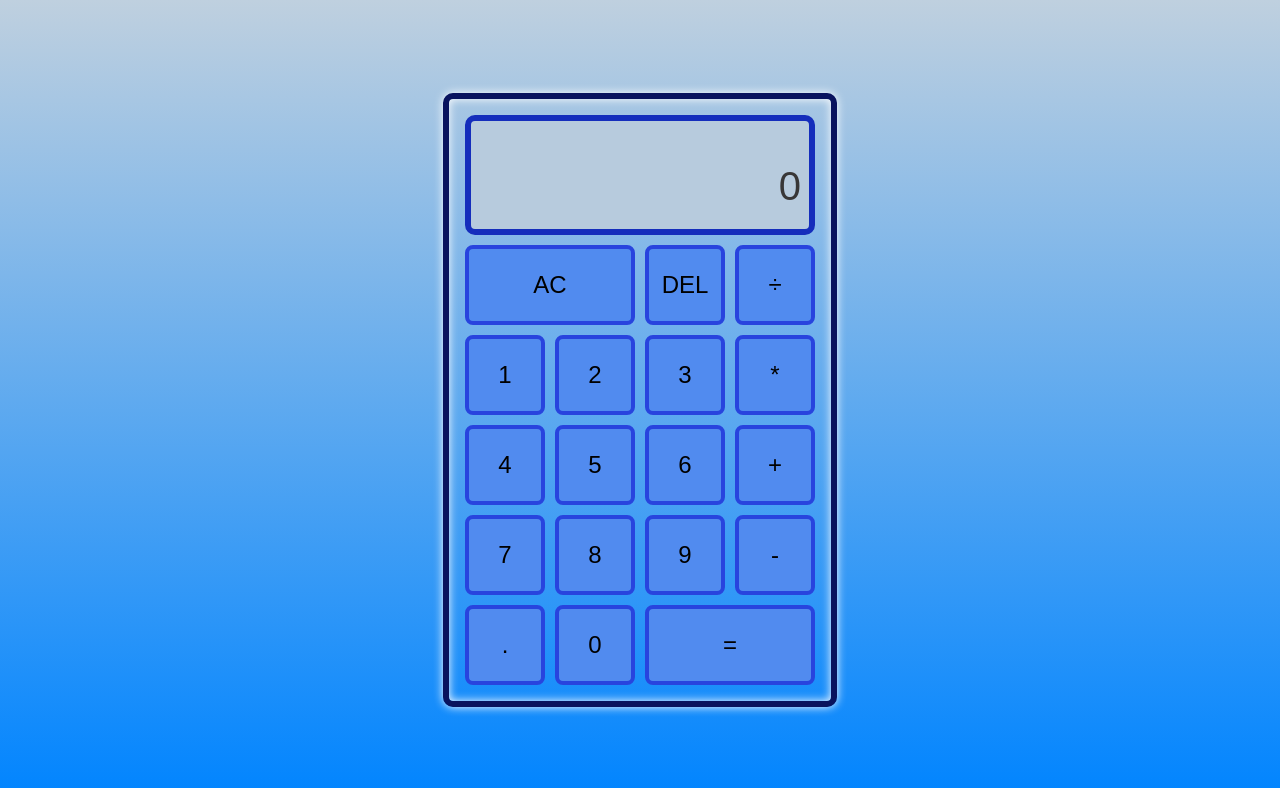
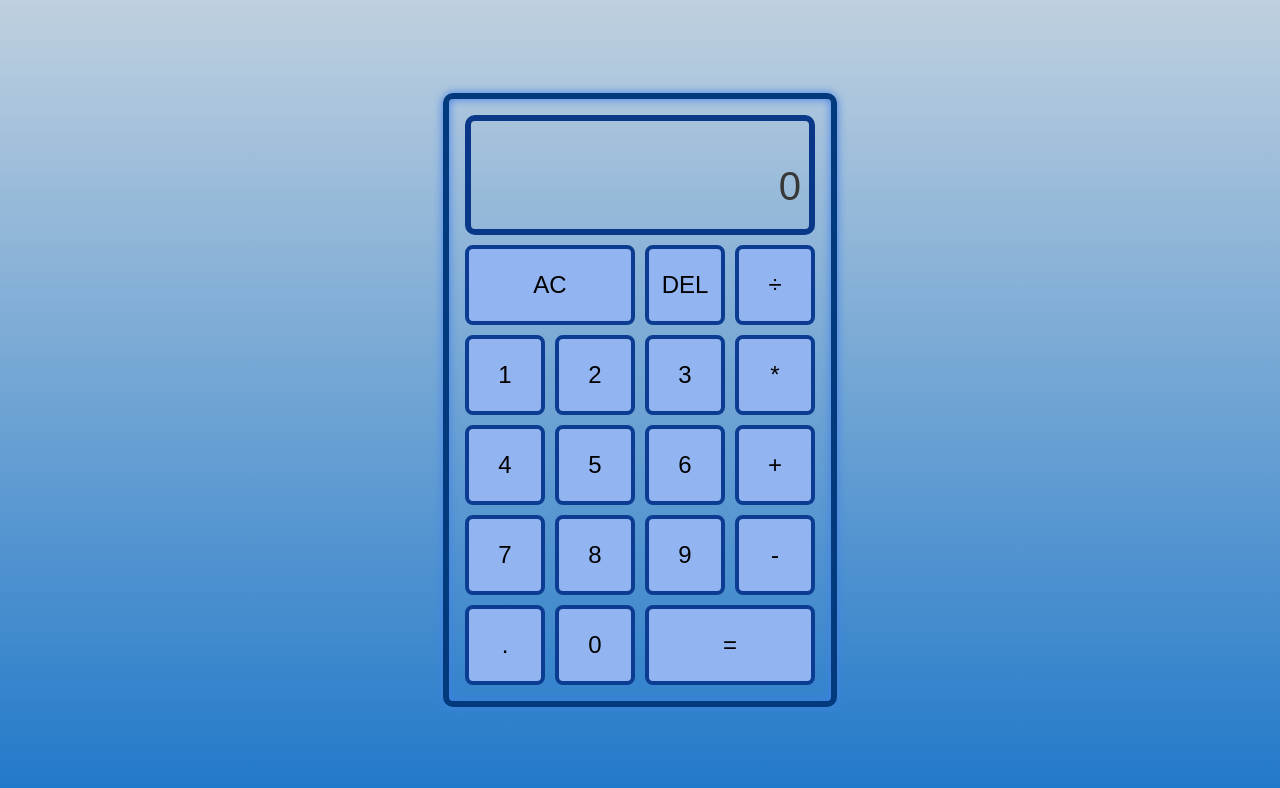
Before and after one commit to arifkhan-silicornya/Vanila_Js_calculator, a plain HTML site: page index.html in a window 1280 px wide. Drawn offline with Linux system fonts and the light colour scheme.

Commit message:
update color of calculator

```diff
--- a/styles.css
+++ b/styles.css
@@ -1,4 +1,6 @@
-*, *::before, *::after {
+*,
+*::before,
+*::after {
   box-sizing: border-box;
   font-family: Gotham Rounded, sans-serif;
   font-weight: normal;
@@ -7,7 +9,7 @@
 body {
   padding: 0;
   margin: 0;
-  background: linear-gradient(to bottom, #bfd0df, #0084ff);
+  background: linear-gradient(to bottom, #bfd0df, #2078c9);
 }
 
 .calculator-grid {
@@ -15,29 +17,29 @@ body {
   justify-content: center;
   align-content: center;
   min-height: 100vh;
-
 }
-.grid_in{
+.grid_in {
   display: grid;
   gap: 10px;
-  border: 6px solid #09135e;
-  border-radius:10px;
-  box-shadow: 0px 0px 10px #fff, inset 0px 0px 10px #fff;
+  border: 6px solid rgb(3 58 125);
+  border-radius: 10px;
+  box-shadow: 0px 0px 10px rgb(67, 128, 234),
+    inset 0px 0px 10px rgb(67, 128, 234);
   padding: 1rem;
   grid-template-columns: repeat(4, 80px);
   grid-template-rows: minmax(120px, auto) repeat(5, 80px);
-  -webkit-border-radius:10px;
-  -moz-border-radius:10px;
-  -ms-border-radius:10px;
-  -o-border-radius:10px;
+  -webkit-border-radius: 10px;
+  -moz-border-radius: 10px;
+  -ms-border-radius: 10px;
+  -o-border-radius: 10px;
 }
 
 .grid_in > button {
   cursor: pointer;
   font-size: 1.5rem;
   outline: none;
-  background-color: rgb(81, 139, 239);
-  border: 4px solid rgb(40, 68, 222)!important;
+  background-color: rgb(146 181 241);
+  border: 4px solid rgb(11 60 145) !important;
   border-radius: 8px;
   -webkit-border-radius: 8px;
   -moz-border-radius: 8px;
@@ -48,7 +50,7 @@ body {
 .grid_in > button:hover {
   color: rgb(211, 211, 211);
   background-color: rgb(67, 128, 234);
-  border: 4px solid rgb(28, 55, 208)!important;
+  border: 4px solid rgb(28, 55, 208) !important;
 }
 
 .span-two {
@@ -57,14 +59,14 @@ body {
 
 .output {
   grid-column: 1 / -1;
-  background-color: rgb(183, 203, 221);
+  background-color: 6px solid rgb(67, 128, 234) !important;
   display: flex;
   justify-content: space-around;
   flex-direction: column;
   padding: 8px;
   word-wrap: break-word;
   word-break: break-all;
-  border: 6px solid rgb(21, 46, 188)!important;
+  border: 6px solid rgb(9 56 137) !important;
   border-radius: 10px;
   -webkit-border-radius: 10px;
   -moz-border-radius: 10px;
@@ -77,7 +79,6 @@ body {
   font-size: 1.3rem;
   display: flex;
   justify-content: flex-start;
-
 }
 
 .output .current-operand {
```
